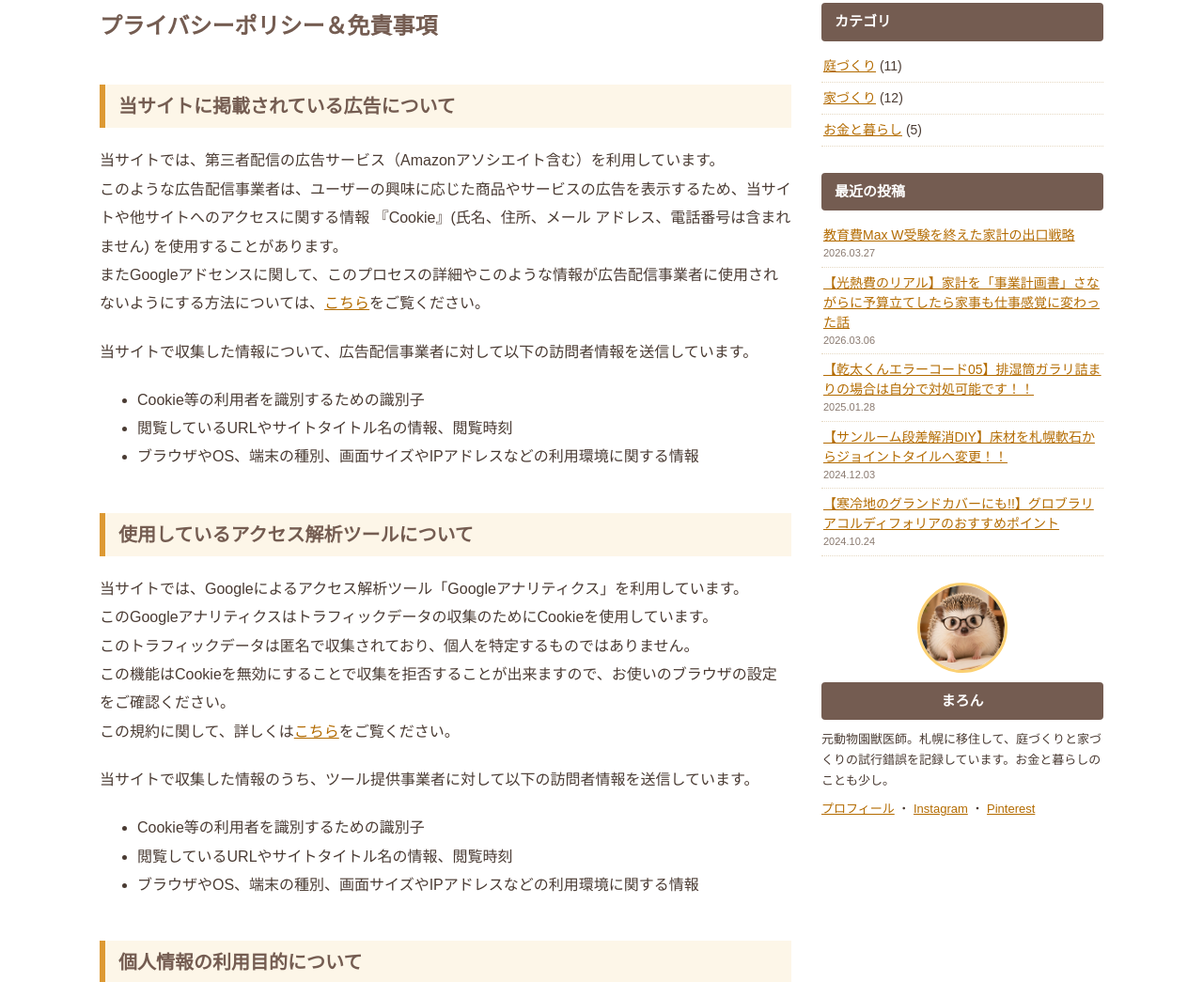
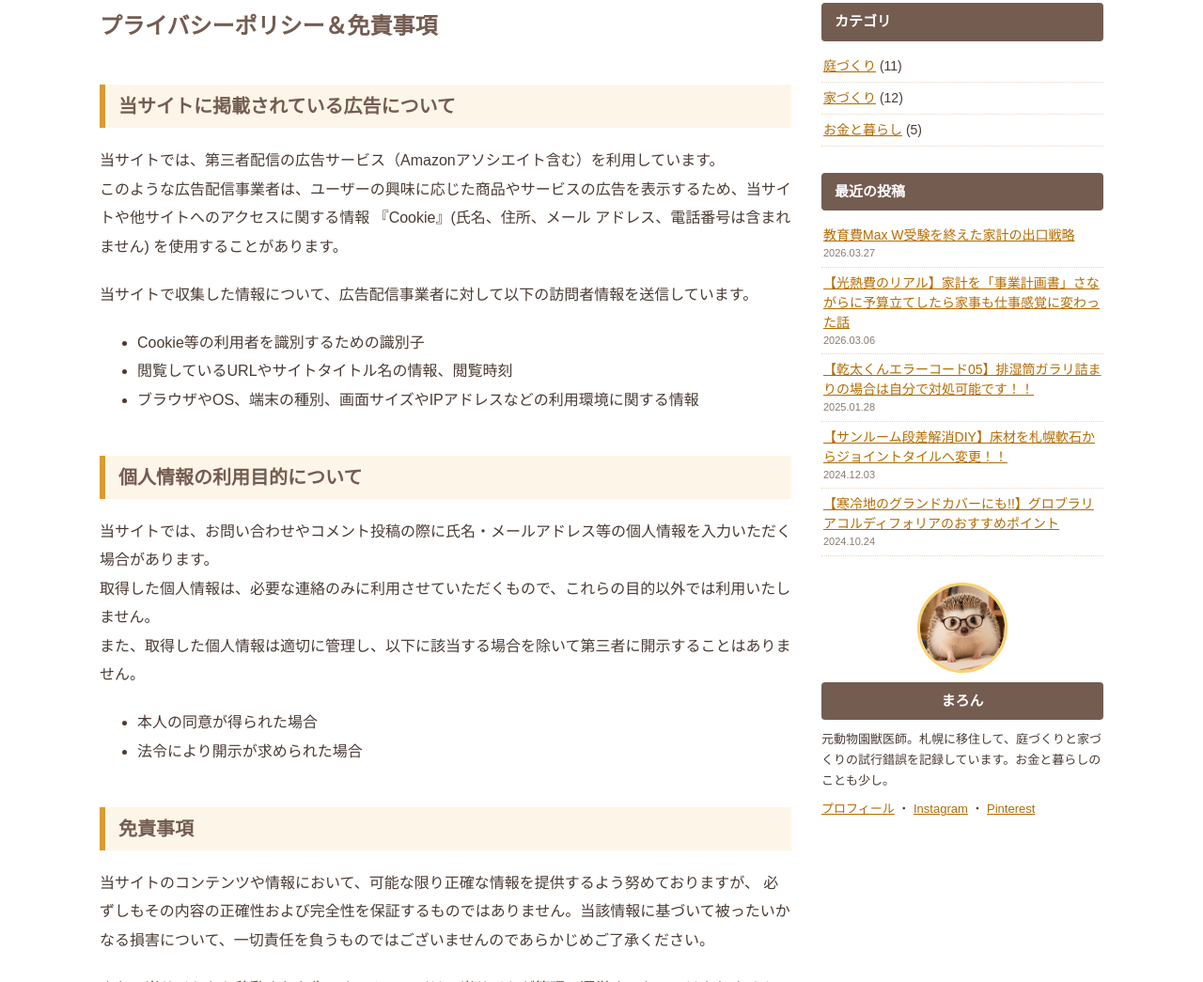
Before and after one commit to sapporo-relife/sapporo-relife.github.io, a plain HTML site: page privacy-policy/index.html in a window 1280 px wide. Shown: the part 289-1334 px from the top of the page at 94% size. Drawn offline with Linux system fonts and the light colour scheme.

Commit message:
プライバシーポリシーから未使用のGoogleアナリティクス・アドセンス記述を削除
Co-Authored-By: Claude Sonnet 5.5 <noreply@anthropic.com>
Claude-Session: https://claude.ai/code/session_019S93VN1rD3iV21kppDFR78

```diff
--- a/privacy-policy/index.html
+++ b/privacy-policy/index.html
@@ -28,21 +28,8 @@
 
   <article class="post"><h1>プライバシーポリシー＆免責事項</h1><div class="entry"><h2>当サイトに掲載されている広告について</h2>
 <p>当サイトでは、第三者配信の広告サービス（Amazonアソシエイト含む）を利用しています。<br />
-このような広告配信事業者は、ユーザーの興味に応じた商品やサービスの広告を表示するため、当サイトや他サイトへのアクセスに関する情報 『Cookie』(氏名、住所、メール アドレス、電話番号は含まれません) を使用することがあります。<br />
-またGoogleアドセンスに関して、このプロセスの詳細やこのような情報が広告配信事業者に使用されないようにする方法については、<a href="http://www.google.co.jp/policies/technologies/ads/">こちら</a>をご覧ください。</p>
+このような広告配信事業者は、ユーザーの興味に応じた商品やサービスの広告を表示するため、当サイトや他サイトへのアクセスに関する情報 『Cookie』(氏名、住所、メール アドレス、電話番号は含まれません) を使用することがあります。</p>
 <p>当サイトで収集した情報について、広告配信事業者に対して以下の訪問者情報を送信しています。</p>
-<ul>
-<li>Cookie等の利用者を識別するための識別子</li>
-<li>閲覧しているURLやサイトタイトル名の情報、閲覧時刻</li>
-<li>ブラウザやOS、端末の種別、画面サイズやIPアドレスなどの利用環境に関する情報</li>
-</ul>
-<h2>使用しているアクセス解析ツールについて</h2>
-<p>当サイトでは、Googleによるアクセス解析ツール「Googleアナリティクス」を利用しています。<br />
-このGoogleアナリティクスはトラフィックデータの収集のためにCookieを使用しています。<br />
-このトラフィックデータは匿名で収集されており、個人を特定するものではありません。<br />
-この機能はCookieを無効にすることで収集を拒否することが出来ますので、お使いのブラウザの設定をご確認ください。<br />
-この規約に関して、詳しくは<a href="https://marketingplatform.google.com/about/analytics/terms/jp/">こちら</a>をご覧ください。</p>
-<p>当サイトで収集した情報のうち、ツール提供事業者に対して以下の訪問者情報を送信しています。</p>
 <ul>
 <li>Cookie等の利用者を識別するための識別子</li>
 <li>閲覧しているURLやサイトタイトル名の情報、閲覧時刻</li>
```
